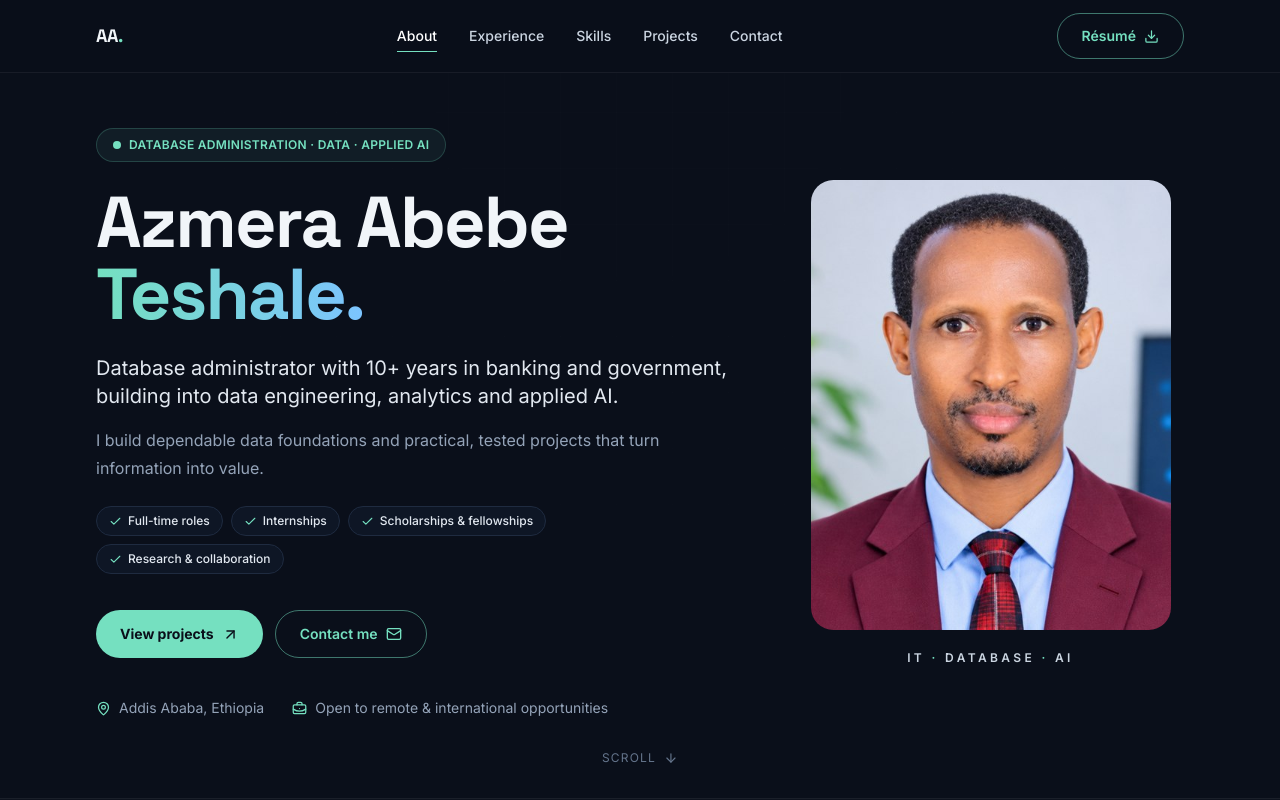
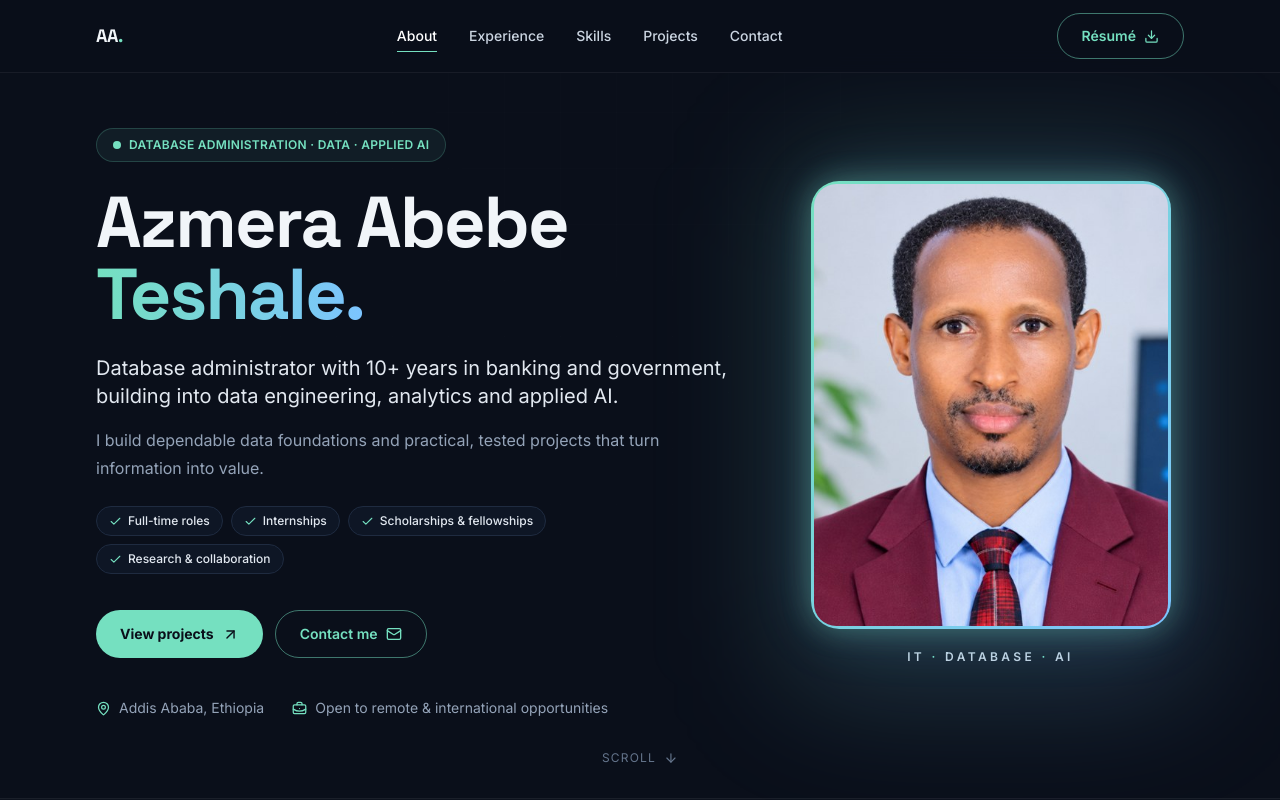
Before and after one commit to azmeraa/azmeraa.github.io, a React (Vite) app: page / in a window 1280 px wide. Shown: the top 800 px of the page. Built offline with nearby package versions, Linux system fonts and the light colour scheme.

Commit message:
Add hover effects for social icons and portrait styles

```diff
--- a/src/styles.css
+++ b/src/styles.css
@@ -109,6 +109,23 @@
     @apply inline-flex h-12 w-12 items-center justify-center rounded-full border border-white/10 bg-white/[0.04] text-slate-300 transition duration-200 hover:-translate-y-1 hover:border-mint hover:text-mint;
   }
 
+  .social-icon.github-icon:hover { color: #ffffff; border-color: #ffffff; }
+  .social-icon.linkedin-icon:hover { color: #0a66c2; border-color: #0a66c2; box-shadow: 0 0 18px rgba(10, 102, 194, 0.3); }
+  .social-icon.facebook-icon:hover { color: #1877f2; border-color: #1877f2; box-shadow: 0 0 18px rgba(24, 119, 242, 0.25); }
+  .social-icon.instagram-icon:hover { color: #e4405f; border-color: #e4405f; box-shadow: 0 0 18px rgba(228, 64, 95, 0.25); }
+  .social-icon.tiktok-icon:hover { color: #25f4ee; border-color: #25f4ee; box-shadow: 0 0 18px rgba(37, 244, 238, 0.25); }
+
+  /* Hero portrait: rounded rectangle with mint-to-blue glowing border */
+  .portrait-frame {
+    @apply relative rounded-[1.75rem] bg-gradient-to-br from-mint to-sky p-[3px];
+    box-shadow:
+      0 0 28px rgba(117, 224, 192, 0.35),
+      0 0 60px rgba(124, 196, 255, 0.18);
+  }
+  .portrait-glow {
+    @apply pointer-events-none absolute -inset-6 rounded-[2.5rem] bg-gradient-to-br from-mint/20 to-sky/20 blur-3xl;
+  }
+
   /* Accessibility */
   .skip-link {
     @apply absolute left-4 top-[-60px] z-[100] rounded-lg bg-mint px-4 py-2 text-sm font-bold text-ink transition-all focus:top-4;
```
